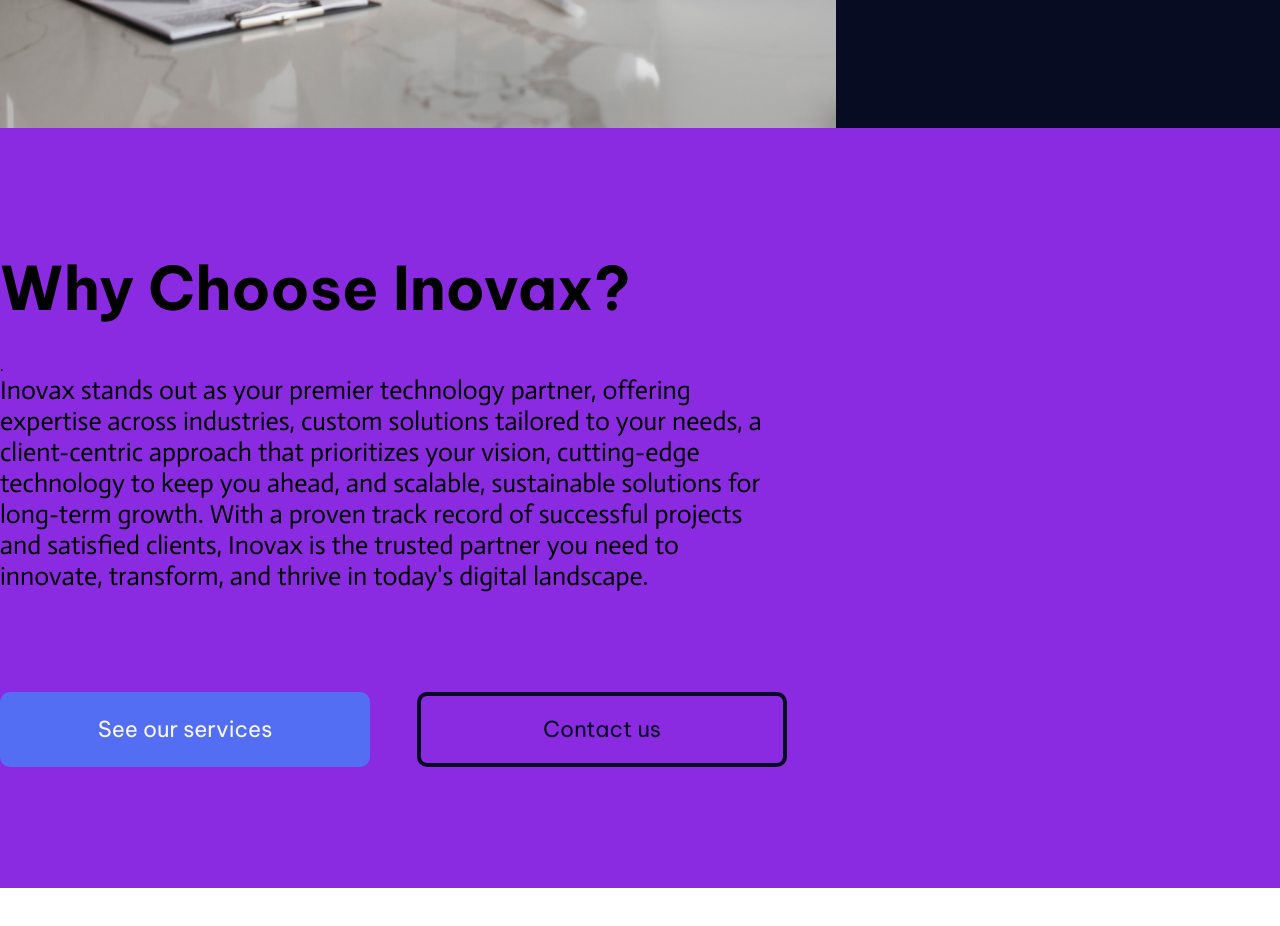
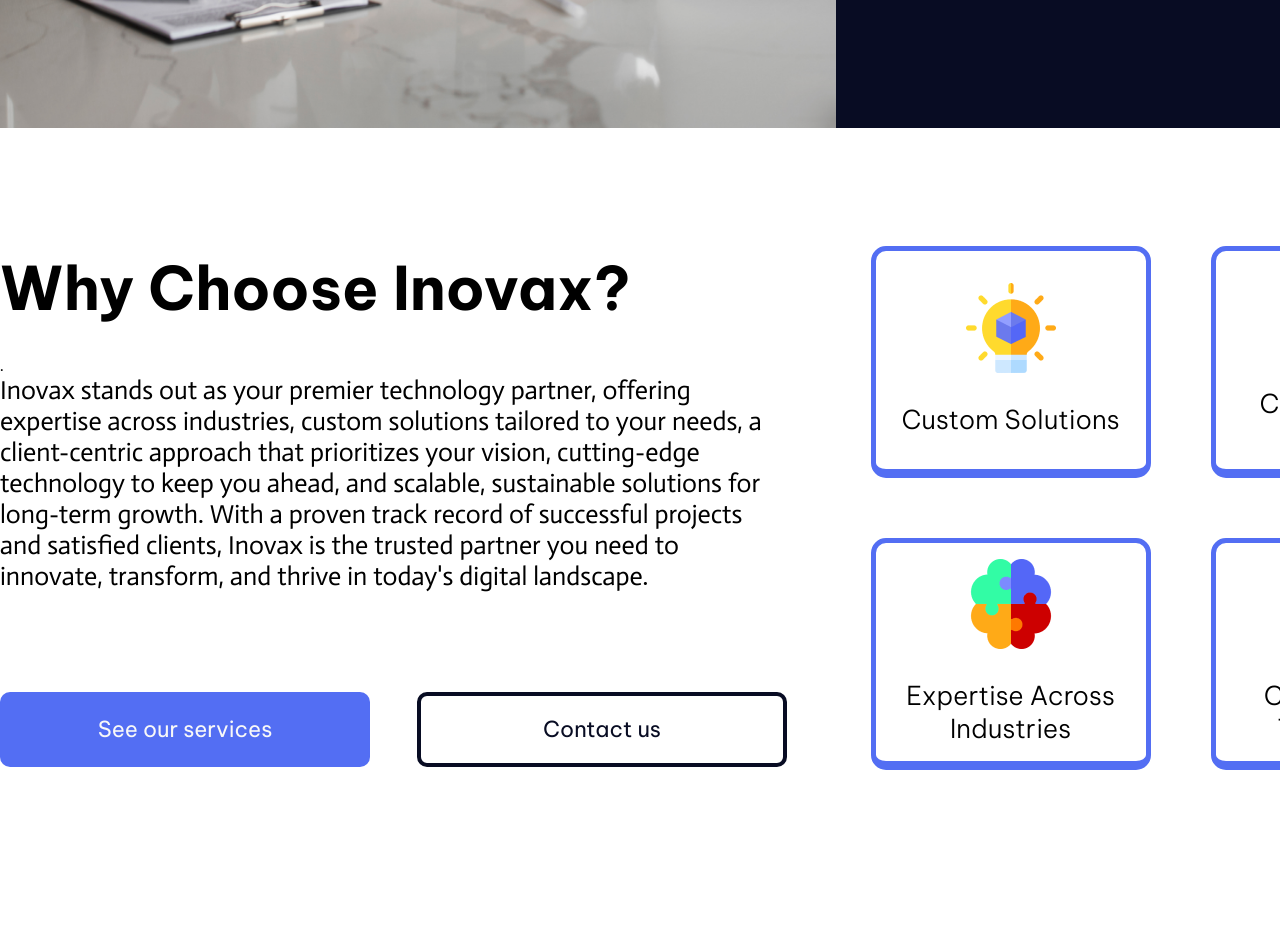
Before and after one commit to rafajdev/Inovax, a React (Vite) app: page / in a window 1280 px wide. Shown: the part 1440-2366 px from the top of the page. Built offline with nearby package versions, Linux system fonts and the light colour scheme.

Commit message:
Updated benefits section. Added infoblocks and changed styles

```diff
--- a/src/sections/benefits/index.tsx
+++ b/src/sections/benefits/index.tsx
@@ -1,5 +1,6 @@
 import styles from './styles.module.css'
 import Button from '../../components/button'
+import InfoBlock from '../../components/infoblock'
 
 export default function Benefits() {
     return (
@@ -19,7 +20,12 @@ export default function Benefits() {
                     </section>
                 </div>
                 <div className={styles.section_content_right}>
-
+                    <div className={styles.section_content_right_container}>
+                    <InfoBlock imageName='icon1.png' imageAlt='icon1' text='Custom Solutions'/>
+                    <InfoBlock imageName='icon2.png' imageAlt='icon2' text='Client-Centric Approach'/>
+                    <InfoBlock imageName='icon3.png' imageAlt='icon3' text='Expertise Across Industries'/>
+                    <InfoBlock imageName='icon4.png' imageAlt='icon4' text='Cutting-Edge Technology'/>
+                    </div>
                 </div>
             </div>
         </section>
--- a/src/sections/benefits/styles.module.css
+++ b/src/sections/benefits/styles.module.css
@@ -1,7 +1,6 @@
 @import "../../styles/global.css";
 
 .section {
-    background-color: blueviolet;
     display: grid;
     place-items: center;
     width: 100%;
@@ -12,7 +11,7 @@
     width: 1574px;
     height: 100%;
     display: flex;
-    flex-direction: column;
+    flex-direction: row;
     align-items: right;
     justify-content: center;
 }
@@ -48,3 +47,21 @@
     align-items: center;
     justify-content: space-between;
 }
+
+.section_content_right_container {
+    width: 680px;
+    height: 585px;
+    display: grid;
+    grid-template-rows: repeat(2, 1fr);
+    grid-template-columns: repeat(2, 1fr);
+    justify-items: center;
+    align-items: center;
+    gap: 0px;
+}
+
+.section_content_right {
+    width: 50%;
+    height: 100%;
+    display: grid;
+    place-items: center;
+}
```
